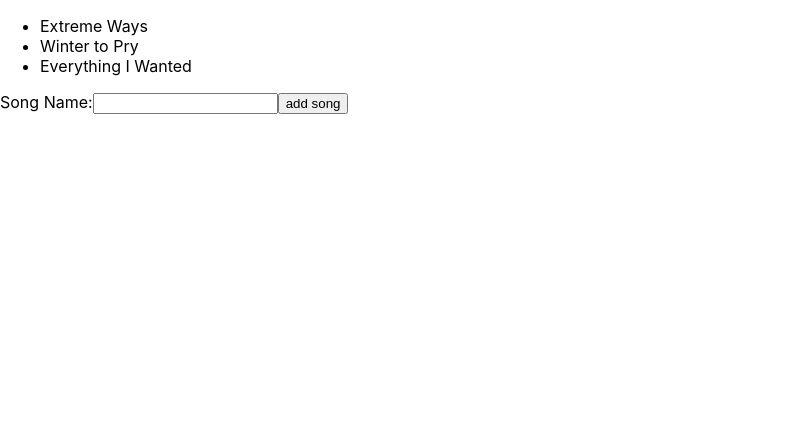
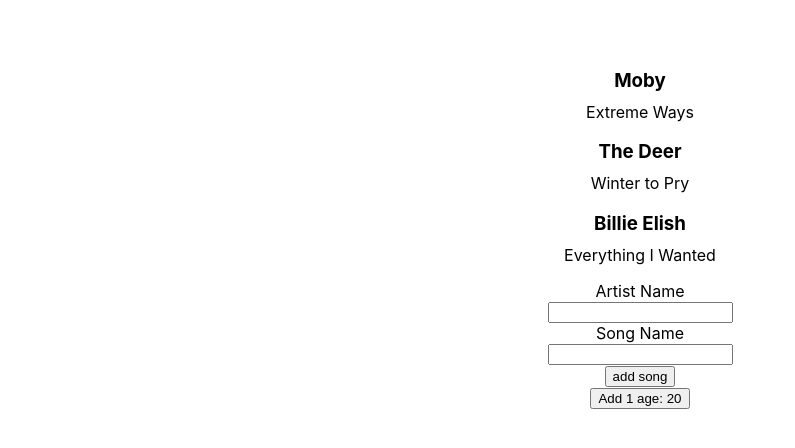
Before and after one commit to lukenems/hooks-demo-app, a React (Create React App) app: page / in a window 1280 px wide. Shown: the top 448 px of the page, without its empty margins (0-795 px from the left). Built offline with nearby package versions, Linux system fonts and the light colour scheme.

Commit message:
added artist feature

```diff
--- a/src/components/NewSongForm.js
+++ b/src/components/NewSongForm.js
@@ -1,16 +1,24 @@
-import React, {useState} from 'react';
+import React, { useState } from 'react';
 
 const NewSongForm = ({ addSong }) => {
   const [title, setTitle] = useState('')
+  const [artist, setArtist] = useState('')
   const handleSubmit = (e) => {
     e.preventDefault();
-    addSong(title);
-    setTitle('')
+    addSong(artist, title);
+    setArtist('');
+    setTitle('');
   }
   return (
     <form onSubmit={handleSubmit}>
-      <label>Song Name:</label>
+      <label>Artist Name</label>
+      <br />
+      <input type="text" value={artist} required onChange={(e) => setArtist(e.target.value)}/>
+      <br />
+      <label>Song Name</label>
+      <br />
       <input type="text" value={title} required onChange={(e) => setTitle(e.target.value)}/>
+      <br/>
       <input type="submit" value='add song'/>
     </form>
    );
--- a/src/components/SongList.js
+++ b/src/components/SongList.js
@@ -1,26 +1,40 @@
-import React, { useState } from 'react';
-import uuid from 'uuid';
-import NewSongForm from './NewSongForm';
+import React, { useState, useEffect } from "react";
+import uuid from "uuid";
+import NewSongForm from "./NewSongForm";
 
 const SongList = () => {
   const [songs, setSongs] = useState([
-    {title: 'Extreme Ways', id: 1},
-    {title: 'Winter to Pry', id: 2},
-    {title: 'Everything I Wanted', id: 3}
+    { artist: 'Moby', title: "Extreme Ways", id: 1 },
+    { artist: 'The Deer', title: "Winter to Pry", id: 2 },
+    { artist: 'Billie Elish', title: "Everything I Wanted", id: 3 }
   ]);
-  const addSong = (title) => {
-    setSongs([...songs, { title, id: uuid() }])
-  }
+
+  const addSong = (artist, title) => {
+    setSongs([...songs, { artist, title, id: uuid() }]);
+  };
+
+  const [age, setAge] = useState(20);
+
+  useEffect(() => {
+    console.log("quick useEffect test", age);
+  }, [age, songs]);
+
   return (
-    <div className="song-list">
+    <div className='song-list'>
       <ul>
         {songs.map(song => {
-          return ( <li key={song.id}>{song.title}</li> );
+          return (
+            <>
+              <h3>{song.artist}</h3>
+              <li key={song.id}>{song.title}</li>
+            </>
+          );
         })}
       </ul>
-      <NewSongForm addSong={addSong}/>
+      <NewSongForm addSong={addSong} />
+      <button onClick={() => setAge(age + 1)}>Add 1 age: {age}</button>
     </div>
-   );
-}
+  );
+};
 
 export default SongList;
--- a/src/index.css
+++ b/src/index.css
@@ -7,7 +7,24 @@ body {
   -moz-osx-font-smoothing: grayscale;
 }
 
-code {
-  font-family: source-code-pro, Menlo, Monaco, Consolas, 'Courier New',
-    monospace;
+.App {
+  max-width: 400px;
+  margin: 30px auto;
+  text-align: center;
 }
+
+.song-list {
+  padding: 20px;
+  margin-bottom: 20px;
+}
+.song-list ul {
+  padding: 0;
+  list-style-type: none;
+}
+.song-list h3 {
+  margin-bottom: 0px;
+}
+.song-list li {
+  margin: 10px auto;
+  border-radius: 10px;
+}
```
Also changed, not shown: 1 other file (tests, documents, lock files or other folders).
